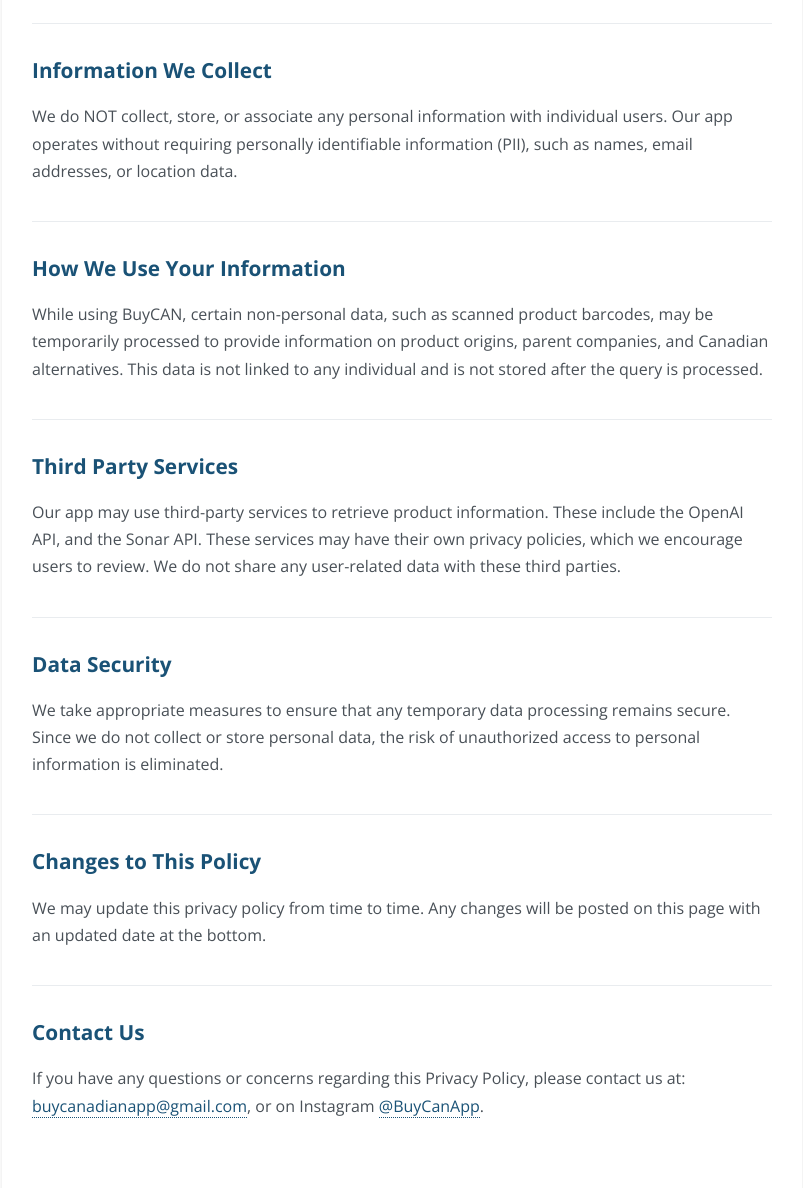
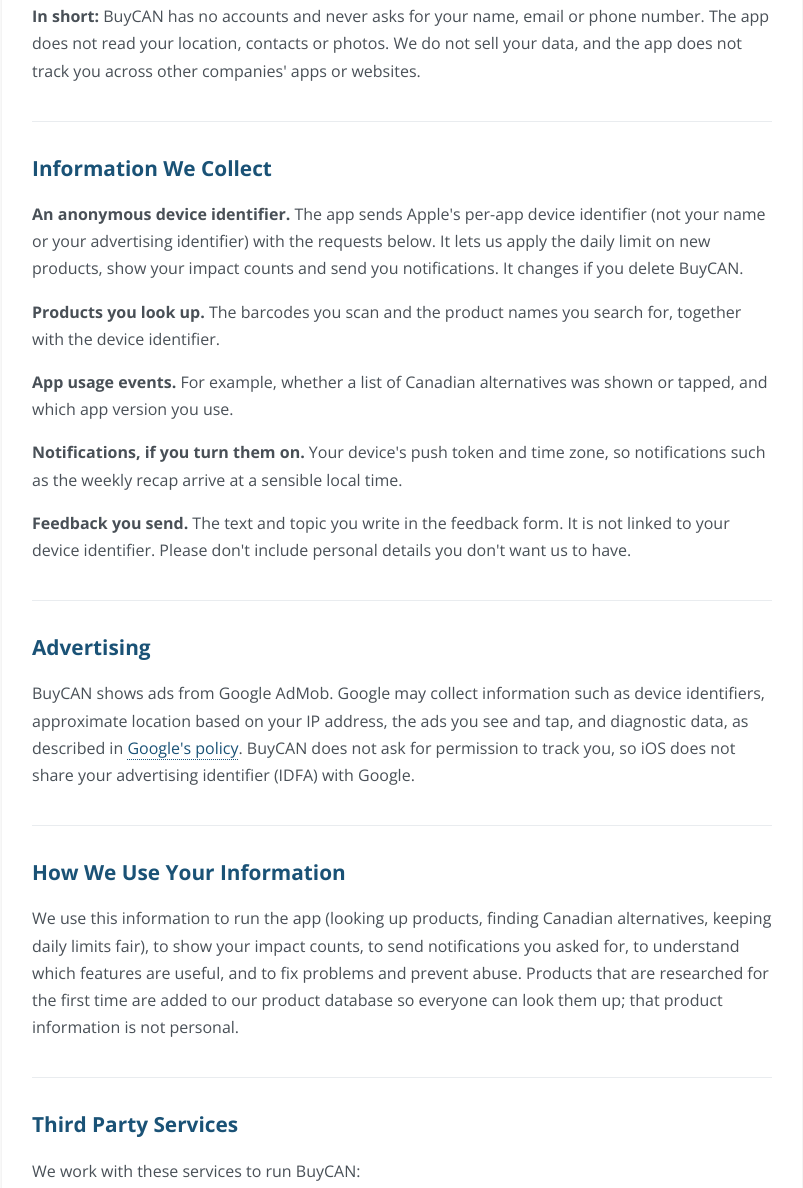
Before and after one commit to BuyCAN/buycan.github.io, a plain HTML site: page policy.html in a window 1280 px wide. Shown: the part 450-1638 px from the top of the page, without its empty margins (238-1041 px from the left). Drawn offline with nearby package versions, Linux system fonts and the light colour scheme.

Commit message:
Privacy policy: describe what BuyCAN 2.0.0 actually collects (#13)
Co-authored-by: Claude Opus 5.5 <noreply@anthropic.com>

```diff
--- a/policy.html
+++ b/policy.html
@@ -11,7 +11,7 @@
     <meta property="og:title" content="Privacy Policy | BuyCan">
     <meta property="og:description" content="BuyCan privacy policy - how we handle your information">
     <meta property="og:type" content="website">
-    <meta property="og:url" content="https://yourwebsite.com/policy.html">
+    <meta property="og:url" content="https://buycan.github.io/policy.html">
 
     <!-- Theme Color for Mobile Browsers -->
     <meta name="theme-color" content="#1a5276">
@@ -79,40 +79,49 @@
 
             <!-- Policy Content Container -->
             <div class="policy-content">
-                <!-- Introduction -->
                 <div class="policy-item">
                     <h3>Introduction</h3>
-                    <p>Welcome to BuyCAN ("we," "our," or "us"). Your privacy is important to us. This Privacy Policy outlines how we handle information when you use our app.</p>
+                    <p>Welcome to BuyCAN ("we," "our," or "us"). This Privacy Policy explains what information the BuyCAN iOS app collects, why, and who it is shared with.</p><p><strong>In short:</strong> BuyCAN has no accounts and never asks for your name, email or phone number. The app does not read your location, contacts or photos. We do not sell your data, and the app does not track you across other companies' apps or websites.</p>
                 </div>
 
-                <!-- Information Collection -->
                 <div class="policy-item">
                     <h3>Information We Collect</h3>
-                    <p>We do NOT collect, store, or associate any personal information with individual users. Our app operates without requiring personally identifiable information (PII), such as names, email addresses, or location data.</p>
+                    <p><strong>An anonymous device identifier.</strong> The app sends Apple's per-app device identifier (not your name or your advertising identifier) with the requests below. It lets us apply the daily limit on new products, show your impact counts and send you notifications. It changes if you delete BuyCAN.</p><p><strong>Products you look up.</strong> The barcodes you scan and the product names you search for, together with the device identifier.</p><p><strong>App usage events.</strong> For example, whether a list of Canadian alternatives was shown or tapped, and which app version you use.</p><p><strong>Notifications, if you turn them on.</strong> Your device's push token and time zone, so notifications such as the weekly recap arrive at a sensible local time.</p><p><strong>Feedback you send.</strong> The text and topic you write in the feedback form. It is not linked to your device identifier. Please don't include personal details you don't want us to have.</p>
                 </div>
 
-                <!-- Information Usage -->
+                <div class="policy-item">
+                    <h3>Advertising</h3>
+                    <p>BuyCAN shows ads from Google AdMob. Google may collect information such as device identifiers, approximate location based on your IP address, the ads you see and tap, and diagnostic data, as described in <a href="https://policies.google.com/technologies/partner-sites" target="_blank" rel="noopener noreferrer">Google's policy</a>. BuyCAN does not ask for permission to track you, so iOS does not share your advertising identifier (IDFA) with Google.</p>
+                </div>
+
                 <div class="policy-item">
                     <h3>How We Use Your Information</h3>
-                    <p>While using BuyCAN, certain non-personal data, such as scanned product barcodes, may be temporarily processed to provide information on product origins, parent companies, and Canadian alternatives. This data is not linked to any individual and is not stored after the query is processed.</p>
+                    <p>We use this information to run the app (looking up products, finding Canadian alternatives, keeping daily limits fair), to show your impact counts, to send notifications you asked for, to understand which features are useful, and to fix problems and prevent abuse. Products that are researched for the first time are added to our product database so everyone can look them up; that product information is not personal.</p>
                 </div>
 
-                <!-- Third Party Services -->
                 <div class="policy-item">
                     <h3>Third Party Services</h3>
-                    <p>Our app may use third-party services to retrieve product information. These include the OpenAI API, and the Sonar API. These services may have their own privacy policies, which we encourage users to review. We do not share any user-related data with these third parties.</p>
+                    <p>We work with these services to run BuyCAN:</p><ul><li><strong>OpenAI and Perplexity</strong> research products we don't know yet. They receive product names and barcodes only, never your device identifier.</li><li><strong>Google AdMob</strong> shows ads (see Advertising above).</li><li><strong>Apple Push Notification service</strong> delivers notifications.</li><li><strong>Cloud hosting providers</strong> (Render and Microsoft Azure) host our servers, database and product images.</li></ul><p>These services have their own privacy policies, which we encourage you to review.</p>
                 </div>
 
-                <!-- Data Security -->
                 <div class="policy-item">
-                    <h3>Data Security</h3>
-                    <p>We take appropriate measures to ensure that any temporary data processing remains secure. Since we do not collect or store personal data, the risk of unauthorized access to personal information is eliminated.</p>
+                    <h3>Your Choices</h3>
+                    <p>You can turn notifications off at any time in iOS Settings. Deleting BuyCAN resets the device identifier, so new activity can't be connected to old activity. To ask a question or make a request about your data, contact us using the details below.</p>
                 </div>
 
-                <!-- Policy Changes -->
+                <div class="policy-item">
+                    <h3>Data Retention and Security</h3>
+                    <p>We keep information for as long as we need it to run and improve BuyCAN. It is not linked to your name or contact details. We take reasonable measures to protect the information we hold, but no system is completely secure.</p>
+                </div>
+
+                <div class="policy-item">
+                    <h3>Children</h3>
+                    <p>BuyCAN is not directed at children under 13, and we do not knowingly collect information from them.</p>
+                </div>
+
                 <div class="policy-item">
                     <h3>Changes to This Policy</h3>
-                    <p>We may update this privacy policy from time to time. Any changes will be posted on this page with an updated date at the bottom.</p>
+                    <p>We may update this privacy policy from time to time. Changes will be posted on this page with a new date below.</p><p><em>Last updated: November 12, 2026.</em></p>
                 </div>
 
                 <!-- Contact Information -->
```
